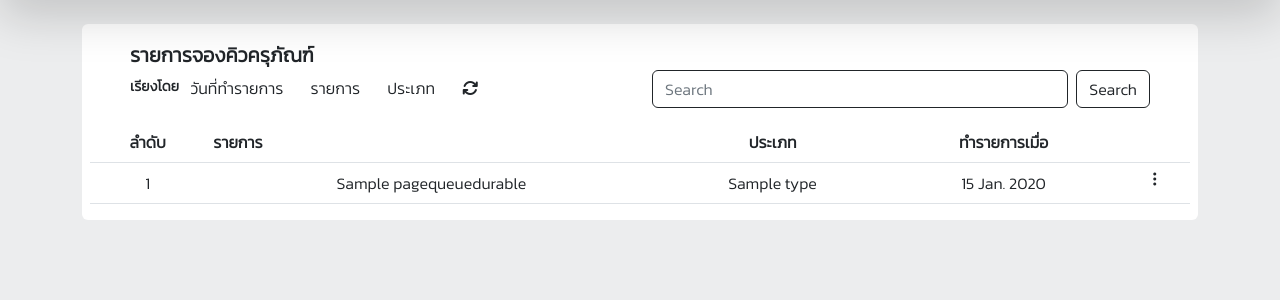
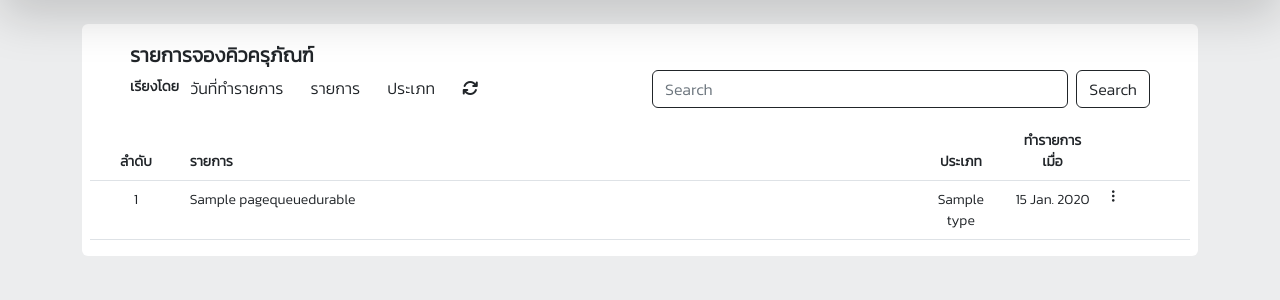
Before and after one commit to ponchakridsrisuwan/MyProject-UBORROWU, a Django app: template myapp/template/pages/user_queue_durable.html in a window 1280 px wide. Shown: the part 62-362 px from the top of the page. Run offline with Django 4.2, Linux system fonts and the light colour scheme; the template is opened without the code that fills it: most values are stand-ins (such as "Sample title", 1, 10 or a date in 2020); some libraries are stand-ins or nearby versions.

Commit message:
Update user_queue_durable.html

```diff
--- a/myapp/template/pages/user_queue_durable.html
+++ b/myapp/template/pages/user_queue_durable.html
@@ -28,28 +28,25 @@
     </div>
     <div class="col-lg-12 px-2">
         <div class="table-responsive">
-        <table class="table">
+        <table class="table small">
             <thead>
                 <tr class="fw-bold">
-                    <th class="text-center" scope="col">ลำดับ</th>
-                    <th scope="col">รายการ</th>
-                    <th class="text-center" scope="col">ประเภท</th>
-                    <th class="text-center" scope="col">ทำรายการเมื่อ</th>
-                    <th></th>
+                    <th class="col-1 text-center" scope="col">ลำดับ</th>
+                    <th class="col-8 " scope="col">รายการ</th>
+                    <th class="col-1 text-center" scope="col">ประเภท</th>
+                    <th class="col-1 text-center" scope="col">ทำรายการเมื่อ</th>
+                    <th class="col-1 text-center" scope="col"></th>
                 </tr>
             </thead>
             <tbody id="xTable">
                 {% for AllQueueDurable in pagequeuedurable.object_list %}
-                <tr class="qrow text-center card-body">
+                <tr class="qrow card-body">
                     <td class="text-center">{{forloop.counter}}</td>
-                    <td>
-                        <span class="text-start">{{ AllQueueDurable.name }}</span>
+                    <td class="text-start">{{ AllQueueDurable.name }}
                     </td>
-                    <td>
-                        <span class="text-center">{{ AllQueueDurable.type }}</span>
+                    <td class="text-center">{{ AllQueueDurable.type }}
                     </td>
-                    <td>
-                        <span class="text-center">{{ AllQueueDurable.date_q|date:"j N Y" }}</span>
+                    <td class="text-center">{{ AllQueueDurable.date_q|date:"j N Y" }}
                     </td>
                     <td>
                         <i class="bi bi-three-dots-vertical" data-bs-toggle="dropdown" aria-expanded="false"></i>
```
